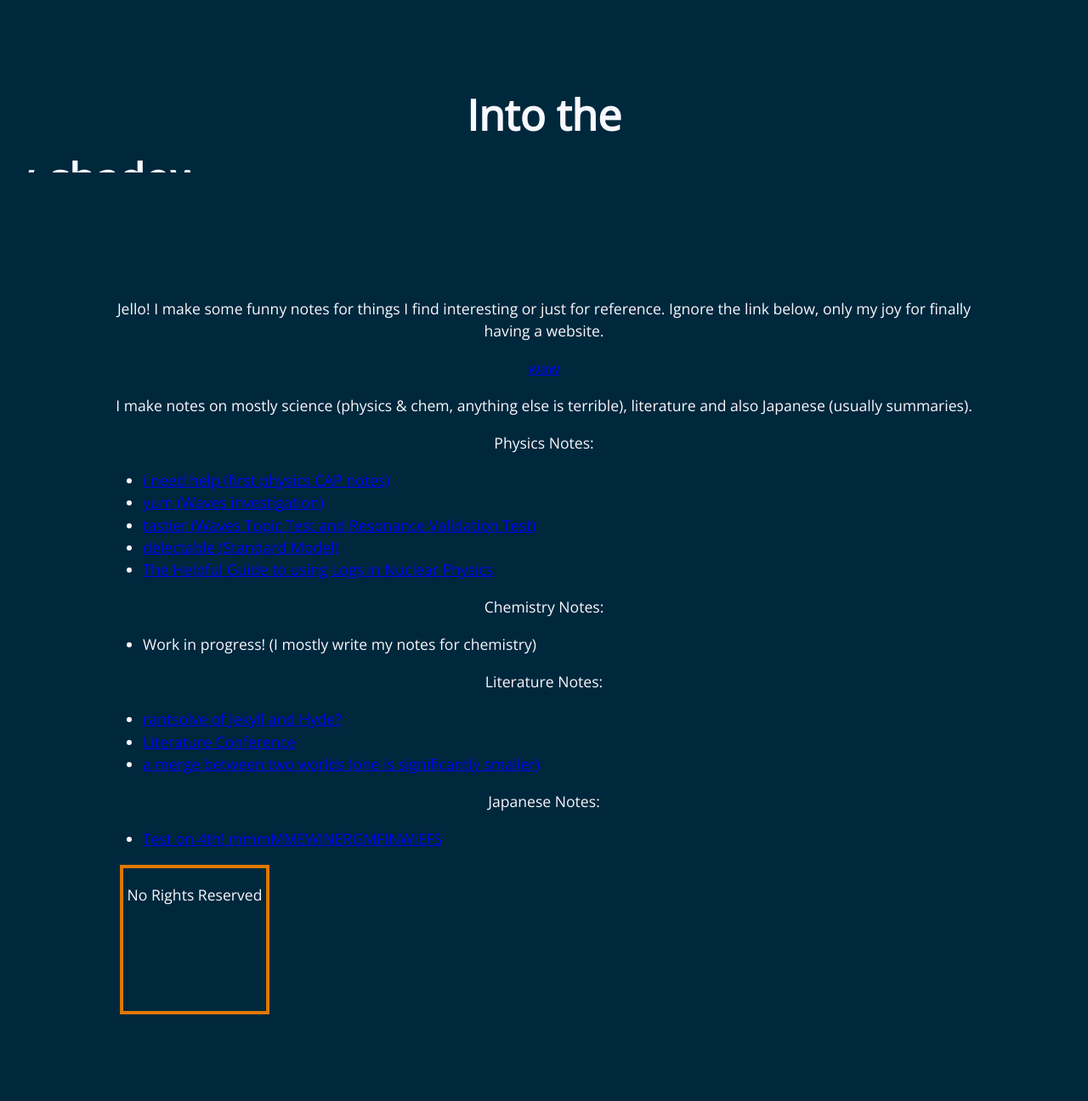
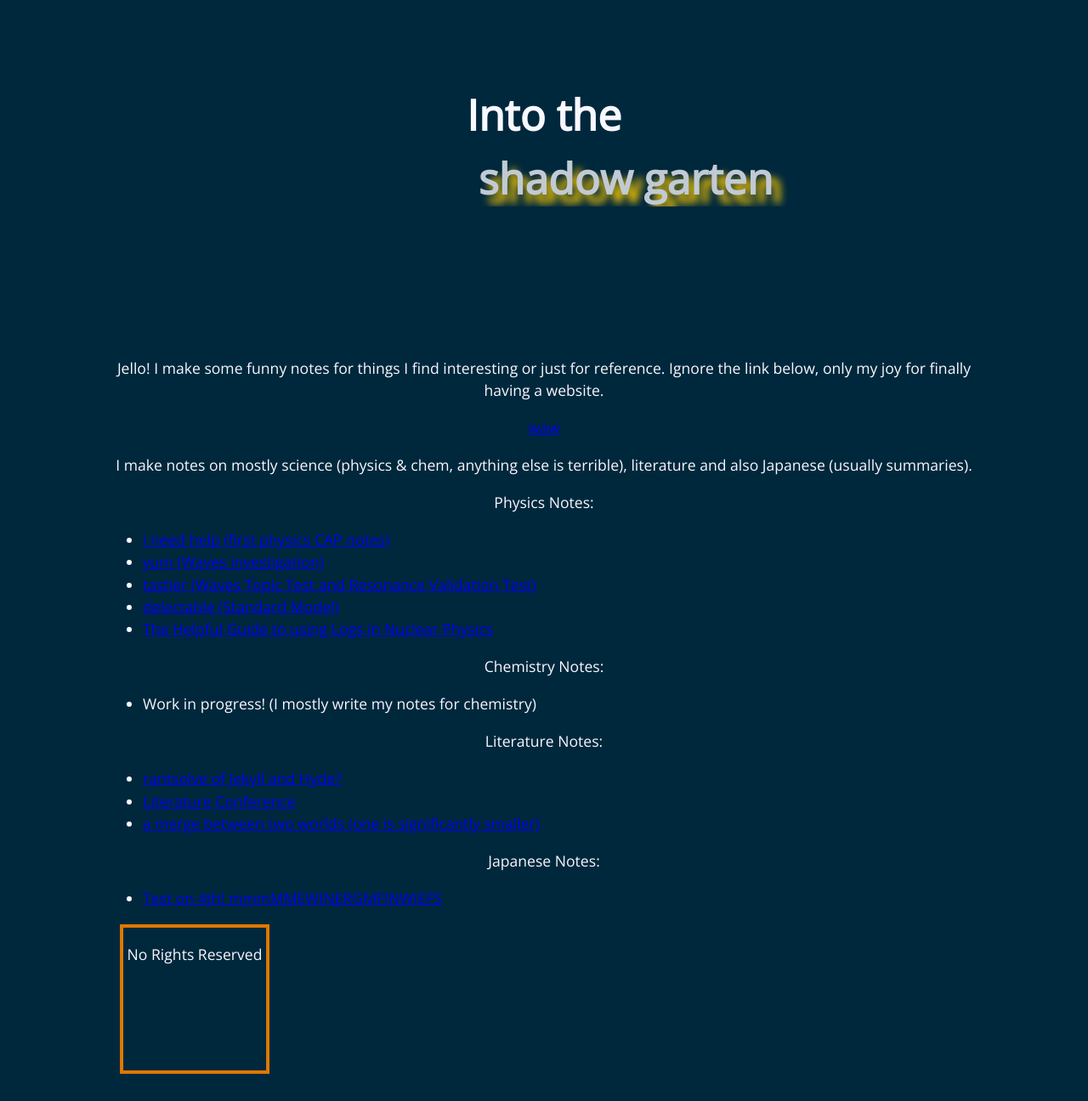
Before and after one commit to anonymoof1528/the-shadow-garten, a Jekyll site: the page built from index.md, in a window 1280 px wide. Shown: the whole page at 85% size. Built offline with Jekyll 4.4.1, drawn with Linux system fonts in a browser that asks for light colours; before the commit the page ends 1226 px from its top, so only the background shows below that.

Commit message:
some weird stuff

```diff
--- a/assets/css/styles.css
+++ b/assets/css/styles.css
@@ -37,8 +37,9 @@ p {
 }
 
 .container {
-    width: 200px;
-    height: 30px;
+    width: 1200px;
+    height: 2em;
+    margin: auto;
 
     overflow: hidden;
     position: relative;
@@ -47,7 +48,7 @@ p {
 .container div {
     display: block;
     width: 200%;
-    height: 30px;
+    height: 70px;
 
     overflow: hidden;
     position: absolute;
@@ -62,6 +63,16 @@ p {
 @keyframes marquee {
   0% { left: 0; }
   100% { left: -100%; }
+  64% {color: #00283c}
+  100% {text-shadow: 10px 10px 10px red;}
+  90% {text-shadow: 10px 10px 10px yellow;}
+  80% {text-shadow: 10px 10px 10px orange;}
+  70% {text-shadow: 10px 10px 10px green;}
+  64% {text-shadow: 10px 10px 10px #00283c;}
+  50% {text-shadow: 10px 10px 10px blue;}
+  40% {text-shadow: 10px 10px 10px indigo;}
+  30% {text-shadow: 10px 10px 10px violet;}
+
 }
 
 .page-content {
```
